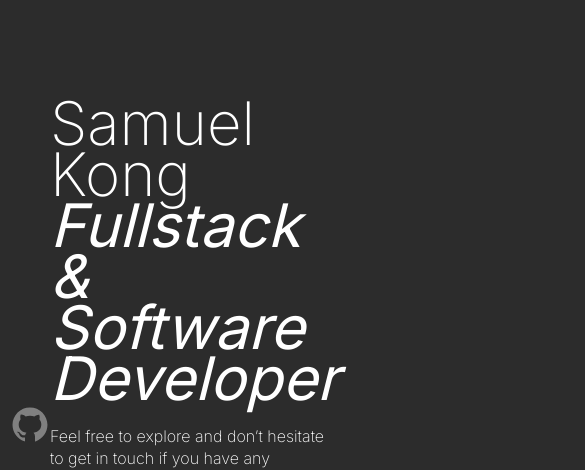
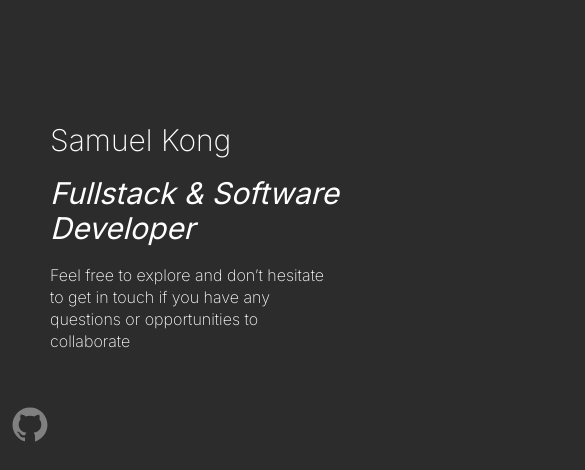
Before and after one commit to sskong0719/portfolio-project, a React (Create React App) app in the folder react-project/: page / in a window 390 px wide. Shown: the part 200-670 px from the top of the page, 585 px wide, since content can reach past the window. Built offline with nearby package versions, Linux system fonts and the light colour scheme.

Commit message:
update for mobile view

```diff
--- a/react-project/src/pages/Homepage.jsx
+++ b/react-project/src/pages/Homepage.jsx
@@ -73,14 +73,12 @@ const Homepage = () => {
 
                 <div className='body'>
                     <img src={Timi} alt='Timi' />
-
-                    <p>
+                    <div className='about'>
                         <div className='header-about'>Hi, I'm Sam</div>
-
                         I am a senior student at the University at Buffalo pursuing a <span className="major">B.S. in Computer Science</span>. I have a strong passion for learning and exploring various computer science fields.
                         <br /><br />
-                        I am actively engaged in pursuing side projects to enhance my skills. My enthusiasm lies in finding an organization that provides opportunities for continuous learning and personal growth, allowing me to apply my knowledge and creativity towards meaningful projects.                    </p>
-
+                        I am actively engaged in pursuing side projects to enhance my skills. My enthusiasm lies in finding an organization that provides opportunities for continuous learning and personal growth, allowing me to apply my knowledge and creativity towards meaningful projects.
+                    </div>
                 </div>
             </div>
         </>
--- a/react-project/src/pages/styles/Homepage.css
+++ b/react-project/src/pages/styles/Homepage.css
@@ -8,11 +8,10 @@
     position: relative;
     top: 30%;
     left: 12vw;
-    max-width: 1000px;
+    max-width: 800px;
 }
 
 .welcome-title {
-    max-width: 900px;
     font-weight: 200;
     line-height: 75px;
     color: var(--secondary);
@@ -133,12 +132,14 @@
     font-weight: 200;
     color: var(--secondary);
     padding-bottom: 15vh;
+}
 
+.section2 .about {
+    padding: 0 5%;
 }
 
 .section2 img {
-    height: 600px;
-    width: 450;
+    width: 450px;
 }
 
 .section2 p {
@@ -165,16 +166,19 @@
         top: 70%;
     }
 }
+
 @media only screen and (max-width: 1609px) {
     .section2 .header-about {
         font-size: 50px;
     }
+
     .section2 .body {
         font-size: 25px;
 
     }
 
 }
+
 @media only screen and (max-width: 1380px) {
     .section2 .body {
         flex-direction: column;
@@ -184,8 +188,8 @@
         margin-bottom: 40px;
     }
 
-    .section2 p {
-        padding-left: 0
+    .section2 .about {
+        padding: 0;
     }
 }
 
@@ -195,13 +199,22 @@
     }
 
     /* Styles for screens up to 768px wide (tablets and smaller) */
-    .welcome-title {
+    .welcome .name{
         font-size: 30px;
-        line-height: 40px;
+        line-height: 75px;
     }
-
+    .welcome-title{
+        line-height: 30px;
+    }
+    .welcome-title .role{
+        font-size: 30px;
+    }
     .welcome-body {
         font-size: 16px;
         line-height: 22px;
     }
+
+    .section2 img{
+        width:100%;
+    }
 }
--- a/react-project/src/pages/styles/resume.css
+++ b/react-project/src/pages/styles/resume.css
@@ -240,3 +240,17 @@ h4 {
 .content .self ul li a.active {
     text-decoration: underline;
 }
+
+@media only screen and (max-width: 1485px) {
+    .content {
+        flex-direction: column;
+    }
+
+    .content .self {
+        top:0px;
+        position: relative;
+    }
+    .content .resume {
+        margin-top: 50px;
+    }
+}
```
